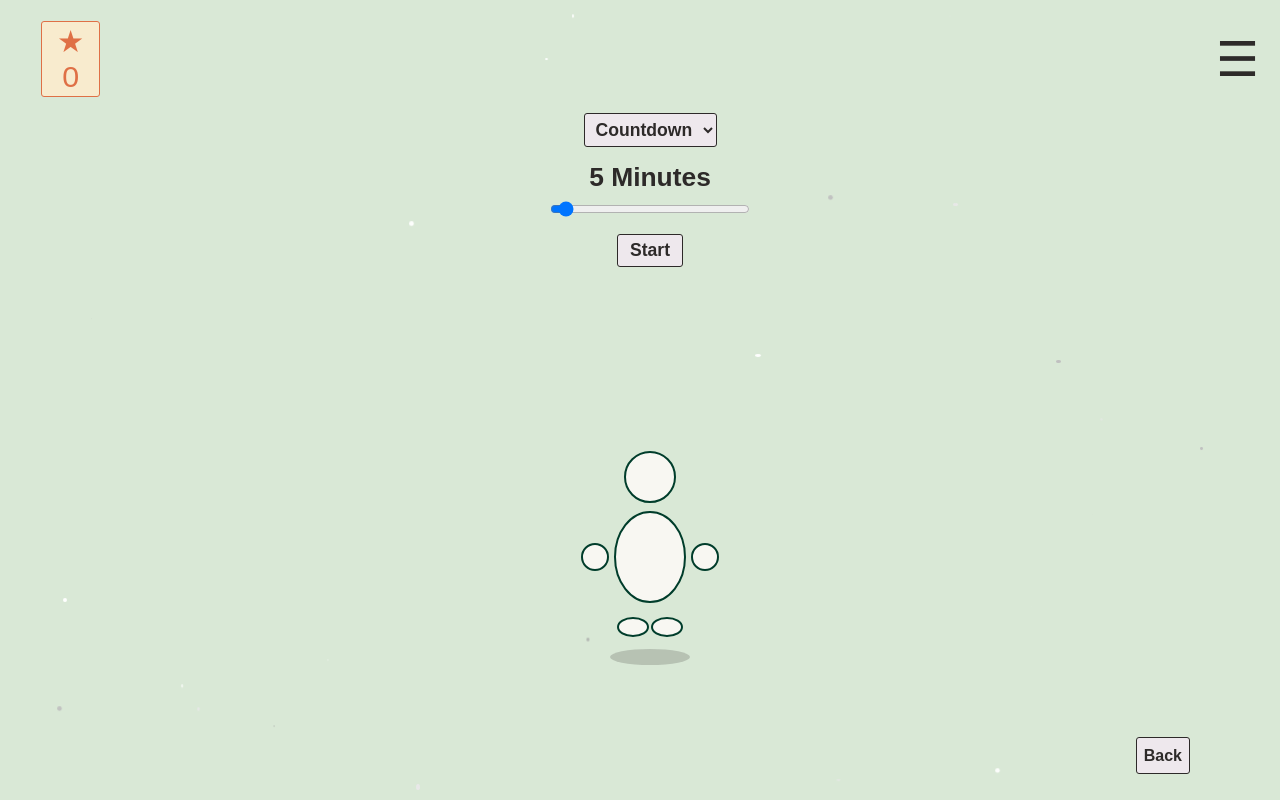
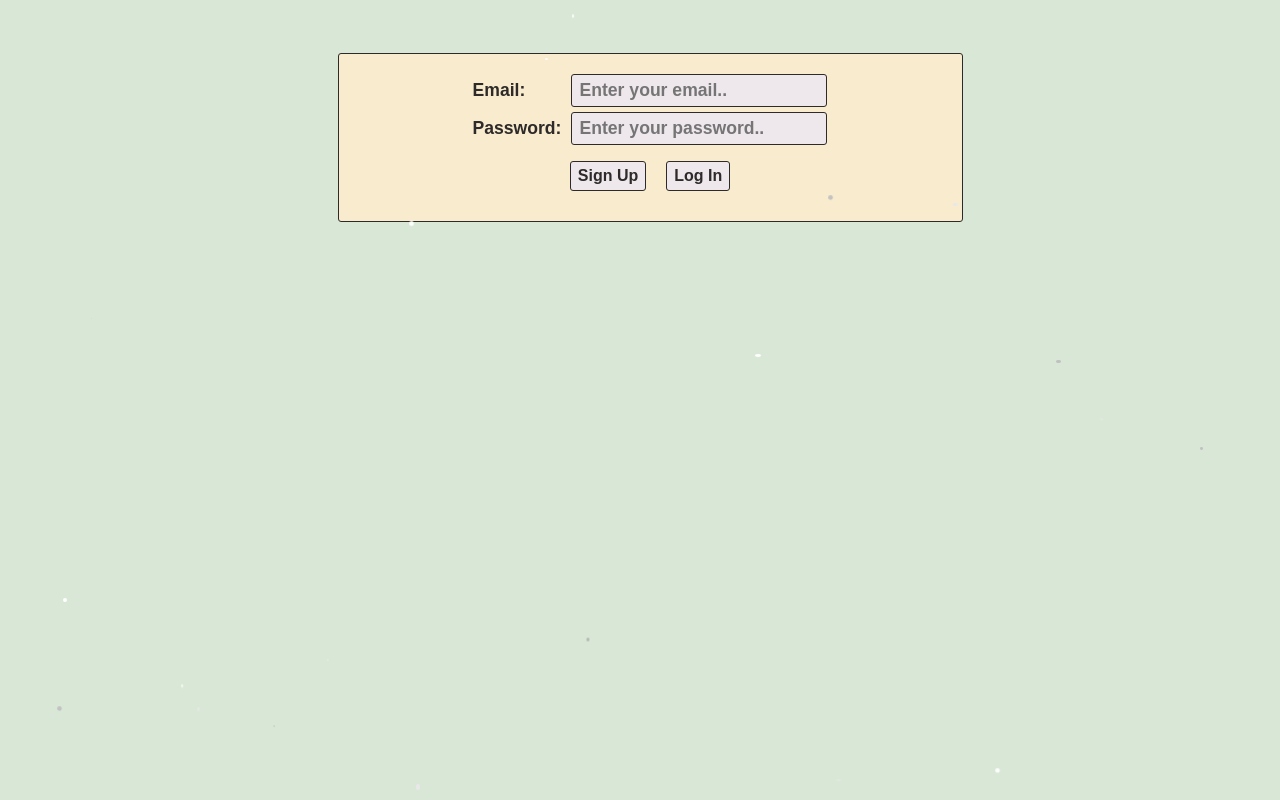
Before and after one commit to fortunatus-png/TimerApp, a React (Vite) app: page /timer in a window 1280 px wide. Built offline with nearby package versions, Linux system fonts and the light colour scheme.

Commit message:
Add login/signup with localStorage

```diff
--- a/src/App.jsx
+++ b/src/App.jsx
@@ -5,20 +5,24 @@ import SessionPage from './pages/SessionPage'
 import HistoryPage from './pages/HistoryPage'
 import CustomizationPage from './pages/CustomizationPage'
 import AccountPage from './pages/AccountPage'
+import LoginPage from './pages/LoginPage'
 import './index.css'
 import { useEffect } from 'react'
 import Sparkle from './components/Sparkle'
 
 function App() {
+  const loggedInUser = localStorage.getItem('loggedInUser');
+
   useEffect(() => {
     const savedColor = localStorage.getItem('bgColor');
     if (savedColor) document.body.style.backgroundColor = savedColor;
-  }, [])
+  }, []);
 
   return (
     <>
+      <BrowserRouter>
         <Sparkle />
-      <BrowserRouter>
+        {!loggedInUser ? <LoginPage /> : (
           <Routes>
             <Route path="/" element={<HomePage />} />
             <Route path="/timer" element={<TimerPage />} />
@@ -27,6 +31,7 @@ function App() {
             <Route path="/customization" element={<CustomizationPage />} />
             <Route path="/account" element={<AccountPage />} />
           </Routes>
+        )}
       </BrowserRouter>
     </>
   );
--- a/src/pages/AccountPage.jsx
+++ b/src/pages/AccountPage.jsx
@@ -1,25 +1,30 @@
 import './AccountPage.css'
 import { useNavigate } from 'react-router-dom'
+import LoginPage from './LoginPage'
 
 function AccountPage() {
   const navigate = useNavigate();
+  const email = localStorage.getItem('loggedInUser');
+
+  function logout() {
+    localStorage.removeItem('loggedInUser');
+    window.location.reload();
+  }
+
+  if (!email) {
+    return <LoginPage />;
+  }
 
   return (
     <>
       <div id="accountWrapper">
         <div id="accountContainer">
           <div className="inputTags">
-            <label htmlFor="email">Email:</label>
-            <input type="email" name="email" placeholder="Enter your email.." />
-            <label htmlFor="password">Password:</label>
-            <input type="password" name="password" placeholder="Enter your password.." />
+            <label>Email:</label>
+            <span>{email}</span>
           </div>
           <div>
-            <button id="signUpBtn" type="button">Sign Up</button>
-            <button id="logInBtn" type="button">Log In</button>
-          </div>
-          <div>
-            <a href="#">Forgot Password Link?</a>
+            <button onClick={logout} id="logInBtn" type="button">Log Out</button>
           </div>
         </div>
       </div>
@@ -30,4 +35,5 @@ function AccountPage() {
   );
 }
 
+
 export default AccountPage;
--- /dev/null
+++ b/src/pages/LoginPage.css
@@ -0,0 +1,55 @@
+:root {
+    --black-like: #2D2A29;
+    --yellow-like: #F8EBCE;
+    --grey-like: #EEE8ED;
+    --purple-like: #3C1D49;
+}
+
+#accountWrapper {
+    display: flex;
+    justify-content: center;
+    padding-top: 3rem;
+}
+
+#accountContainer {
+    display: flex;
+    flex-direction: column;
+    gap: 6px;
+    align-items: center;
+    border: 1px solid var(--black-like);
+    width: 50%;
+    padding: 20px 0;
+    border-radius: 3px;
+    background-color: var(--yellow-like);
+}
+
+#signUpBtn,
+#logInBtn {
+    color: var(--black-like);
+    font-size: 1em;
+    font-weight: bold;
+    border: 1px solid var(--black-like);
+    padding: 5px 7px;
+    border-radius: 3px;
+    background-color: var(--grey-like);
+    cursor: pointer;
+    margin: 10px;
+}
+
+.inputTags {
+    display: grid;
+    grid-template-columns: auto 1fr;
+    gap: 5px 10px;
+    align-items: center;
+}
+
+label {
+    color: var(--black-like);
+    font-size: 1.1em;
+    font-weight: bold;
+}
+
+a {
+    text-decoration: none;
+    color: var(--purple-like);
+}
--- /dev/null
+++ b/src/pages/LoginPage.jsx
@@ -0,0 +1,67 @@
+import './LoginPage.css'
+import { useState } from 'react'
+
+function getAllUsers() {
+  return JSON.parse(localStorage.getItem('users') || '[]');
+}
+
+function saveUser(user) {
+  const users = getAllUsers();
+  users.push(user);
+  localStorage.setItem('users', JSON.stringify(users));
+}
+
+function findUser(email, password) {
+  const users = getAllUsers();
+  return users.find(u => u.email === email && u.password === password);
+}
+
+function findUserByEmail(email) {
+  const users = getAllUsers();
+  return users.find(u => u.email === email);
+}
+
+function LoginPage() {
+  const [email, setEmail] = useState('');
+  const [password, setPassword] = useState('');
+
+  function signUp() {
+    if (findUserByEmail(email)) {
+      alert("Email already exists")
+    } else {
+      saveUser({ email, password });
+      localStorage.setItem('loggedInUser', email);
+      window.location.href = '/';
+    }
+  }
+
+  function logIn() {
+    if (findUser(email, password)) {
+      localStorage.setItem('loggedInUser', email);
+      window.location.href = '/';
+    } else {
+      alert("Invalid email or password")
+    }
+  }
+
+  return (
+    <>
+      <div id="accountWrapper">
+        <div id="accountContainer">
+          <div className="inputTags">
+            <label htmlFor="email">Email:</label>
+            <input type="email" value={email} placeholder="Enter your email.." onChange={(e) => setEmail(e.target.value)} />
+            <label htmlFor="password">Password:</label>
+            <input type="password" value={password} placeholder="Enter your password.." onChange={(e) => setPassword(e.target.value)} />
+          </div>
+          <div>
+            <button onClick={signUp} id="signUpBtn" type="button">Sign Up</button>
+            <button onClick={logIn} id="logInBtn" type="button">Log In</button>
+          </div>
+        </div>
+      </div>
+    </>
+  );
+}
+
+export default LoginPage;
--- a/src/pages/SessionPage.jsx
+++ b/src/pages/SessionPage.jsx
@@ -1,29 +1,30 @@
 import { useLocation, useNavigate } from 'react-router-dom'
-import { useState, useEffect } from 'react'
+import { useState, useEffect, useRef } from 'react'
 import Header from '../components/Header'
 import './SessionPage.css'
 import FigureWithBook from '../components/FigureWithBook'
 
 function SessionPage() {
     const location = useLocation();
-    const mode = location.state.mode;
-    const minutes = location.state.minutes;
-    const [seconds, setSeconds] = useState(mode === 'countdown' ? minutes * 60 : 0);
+    const { minutes } = location.state;
+    const [seconds, setSeconds] = useState(minutes * 60);
     const [isRunning, setIsRunning] = useState(true);
     const [showLeaveWarning, setShowLeaveWarning] = useState(false);
+    const hasSaved = useRef(false);
     const navigate = useNavigate();
 
+    // Time-Logik
     useEffect(() => {
-        if (seconds <= 0 && mode === 'countdown') return;
-        if (!isRunning) return;
+        if (seconds <= 0 || !isRunning) return;
         const interval = setInterval(() => {
-            setSeconds(prev => mode === 'countdown' ? prev - 1 : prev + 1)
+            setSeconds(prev => prev - 1)
         }, 1000);
         return () => clearInterval(interval);
-    }, [seconds, isRunning, mode]);
+    }, [seconds, isRunning]);
 
     useEffect(() => {
-        if (seconds === 0) {
+        if (seconds === 0 && !hasSaved.current) {
+            hasSaved.current = true;
             const session = {
                 date: new Date().toISOString(),
                 minutes: minutes,
@@ -50,7 +51,7 @@ function SessionPage() {
                 date: new Date().toISOString(),
                 minutes: elapsedMinutes,
                 hour: new Date().getHours()
-            })
+            });
             localStorage.setItem('sessions', JSON.stringify(history));
         }
         navigate('/timer');
@@ -65,7 +66,7 @@ function SessionPage() {
                     {seconds === 0 ? '▶' : isRunning ? '⏸' : '▶'}
                 </button>
                 {/*Congratulations message when countdown ends */}
-                {seconds === 0 && mode === 'countdown' && (
+                {seconds === 0 && (
                     <div className='congratsMessage'>
                         <h2>🎉 Great job!</h2>
                         <p>You studied for {minutes} minutes!</p>
@@ -78,7 +79,7 @@ function SessionPage() {
                         <p>Your progress so far will be saved, but you won't be able to continue this session later.</p>
                         <div className="btnContainer">
                             <button onClick={() => {
-                                setShowLeaveWarning(false); setIsRunning(true)
+                                setShowLeaveWarning(false); setIsRunning(true);
                             }}>Continue</button>
                             <button onClick={leaveSession}>Leave</button>
                         </div>
@@ -88,9 +89,9 @@ function SessionPage() {
 
             <FigureWithBook />
             <div id="backBtnContainer">
-                {!showLeaveWarning && (
+                {!showLeaveWarning && seconds > 0 && (
                     <button id="backBtn" onClick={() => {
-                        setIsRunning(false); setShowLeaveWarning(true)
+                        setIsRunning(false); setShowLeaveWarning(true);
                     }}>Back</button>
                 )}
             </div>
--- a/src/pages/TimerPage.jsx
+++ b/src/pages/TimerPage.jsx
@@ -6,7 +6,6 @@ import Figure from '../components/Figure'
 
 function TimerPage() {
   const [minutes, setMinutes] = useState(5);
-  const [mode, setMode] = useState('countdown');
   const navigate = useNavigate();
 
   return (
@@ -15,18 +14,17 @@ function TimerPage() {
 
       <main id="setTimerContainer">
         <div>
-          <select name="timer-type" id="timer-type" onChange={(e) => setMode(e.target.value)}>
+          <select name="timer-type" id="timer-type" >
             <option value="countdown">Countdown</option>
-            <option value="stopwatch">Stopwatch</option>
           </select>
         </div>
         <div className="slider">
           <label htmlFor="time-setting">{minutes} Minutes</label> <br />
           <input type="range" id="time-setting" name="time-setting" min="5" max="180" value={minutes} step="5"
-            onChange={(e) => setMinutes(e.target.value)} />
+            onChange={(e) => setMinutes(Number(e.target.value))} />
         </div>
         <div>
-          <button className="startTimerBtn" onClick={() => navigate('/session', { state: { minutes: minutes, mode: mode } })}>Start</button>
+          <button className="startTimerBtn" onClick={() => navigate('/session', { state: { minutes: minutes } })}>Start</button>
         </div>
       </main>
 
```
Lines whose indentation alone changed are shown as unchanged.
